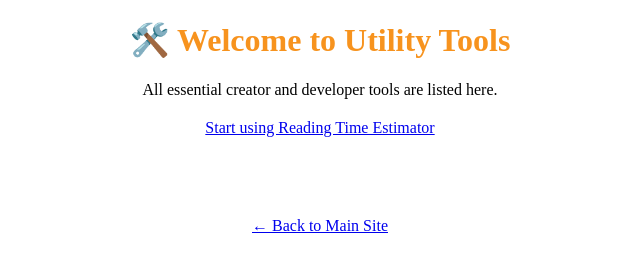
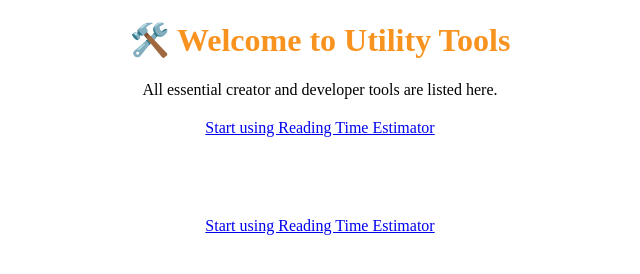
Before and after one commit to FunCalc/funcalc-tools, a plain HTML site: page index.html in a window 1280 px wide. Shown: the whole page, without its empty margins (320-960 px from the left). Drawn offline with Linux system fonts and the light colour scheme.

Commit message:
Update index.html

```diff
--- a/index.html
+++ b/index.html
@@ -13,7 +13,7 @@
     </p>
 
     <div style="text-align: center; padding: 30px; margin-top: 50px;">
-        <a href="https://funcalc.fun">← Back to Main Site</a>
+        <a href="https://tools.funcalc.fun/reading-time/index.html">Start using Reading Time Estimator</a>
     </div>
 </body>
 </html>
```
